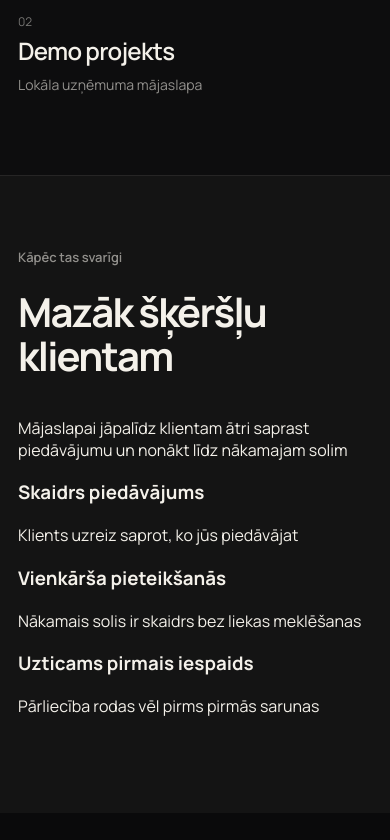
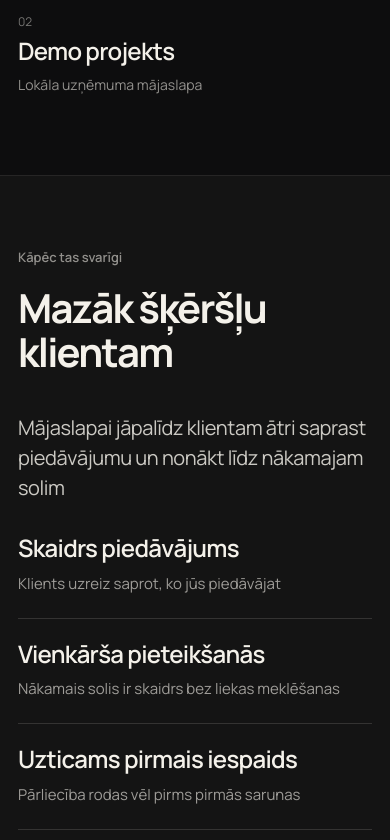
Before and after one commit to davisl24/WEBSITEAGENCY, a Next.js app: page / in a window 390 px wide. Shown: the part 1777-2617 px from the top of the page. Before the commit the page ends 2590 px from the top, so only its background shows below. Built offline with nearby package versions, Linux system fonts and the light colour scheme.

Commit message:
style: replace numbered value rows with editorial composition

```diff
--- a/app/globals.css
+++ b/app/globals.css
@@ -169,83 +169,76 @@
   margin:0 auto;
 }
 .value-head{
-  display:grid;
-  grid-template-columns:minmax(0,.9fr) minmax(0,1.1fr);
-  column-gap:48px;
-  align-items:end;
   margin-bottom:56px;
 }
 .value-head .section-label{
-  grid-column:1/-1;
+  margin-bottom:20px;
 }
 .value-head h2{
   margin:0;
-  max-width:560px;
+  max-width:640px;
   font-size:clamp(42px,4vw,60px);
   line-height:1.08;
   letter-spacing:-.045em;
   font-weight:650;
 }
-.value-intro{
+.value-composition{
+  display:grid;
+  grid-template-columns:minmax(0,.9fr) minmax(0,1.1fr);
+  gap:64px;
+  align-items:start;
+}
+.value-statement{
+  max-width:460px;
+}
+.value-statement p{
   margin:0;
-  max-width:520px;
-  justify-self:end;
-  font-size:18px;
-  line-height:1.6;
-  color:rgba(244,241,234,.68);
+  font-size:24px;
+  line-height:1.5;
+  letter-spacing:-.02em;
+  color:rgba(244,241,234,.82);
 }
-.value-list{
-  border-top:1px solid rgba(244,241,234,.14);
+.value-points{
+  display:grid;
 }
-.value-row{
-  display:grid;
-  grid-template-columns:64px minmax(240px,.8fr) minmax(0,1.2fr);
-  gap:32px;
-  align-items:start;
-  padding:28px 0 30px;
+.value-point{
+  padding:0 0 28px;
+  margin-bottom:28px;
   border-bottom:1px solid rgba(244,241,234,.14);
 }
-.value-number{
-  padding-top:5px;
-  font-size:12px;
-  color:rgba(244,241,234,.42);
+.value-point:last-child{
+  margin-bottom:0;
 }
-.value-row h3{
-  margin:0;
-  font-size:28px;
+.value-point h3{
+  margin:0 0 10px;
+  font-size:30px;
   line-height:1.12;
   letter-spacing:-.03em;
   font-weight:600;
 }
-.value-row p{
+.value-point p{
   margin:0;
-  max-width:560px;
+  max-width:520px;
   font-size:16px;
   line-height:1.6;
-  color:rgba(244,241,234,.64);
+  color:rgba(244,241,234,.62);
 }
 @media(max-width:900px){
   .value-section{
     padding:88px 24px 96px;
   }
   .value-head{
-    grid-template-columns:1fr;
-    gap:24px;
     margin-bottom:40px;
   }
-  .value-head .section-label{
-    grid-column:auto;
-    margin-bottom:0;
+  .value-composition{
+    grid-template-columns:1fr;
+    gap:36px;
   }
-  .value-intro{
-    justify-self:start;
+  .value-statement{
+    max-width:620px;
   }
-  .value-row{
-    grid-template-columns:48px 1fr;
-    gap:16px 24px;
-  }
-  .value-row p{
-    grid-column:2;
+  .value-statement p{
+    font-size:22px;
   }
 }
 @media(max-width:760px){
@@ -256,18 +249,21 @@
     font-size:40px;
     line-height:1.08;
   }
-  .value-intro{
-    font-size:17px;
+  .value-composition{
+    gap:32px;
   }
-  .value-row{
-    grid-template-columns:36px 1fr;
-    padding:24px 0 26px;
+  .value-statement p{
+    font-size:20px;
   }
-  .value-row h3{
+  .value-point{
+    padding-bottom:22px;
+    margin-bottom:22px;
+  }
+  .value-point h3{
     font-size:24px;
     line-height:1.12;
   }
-  .value-row p{
+  .value-point p{
     font-size:15px;
   }
 }
```
